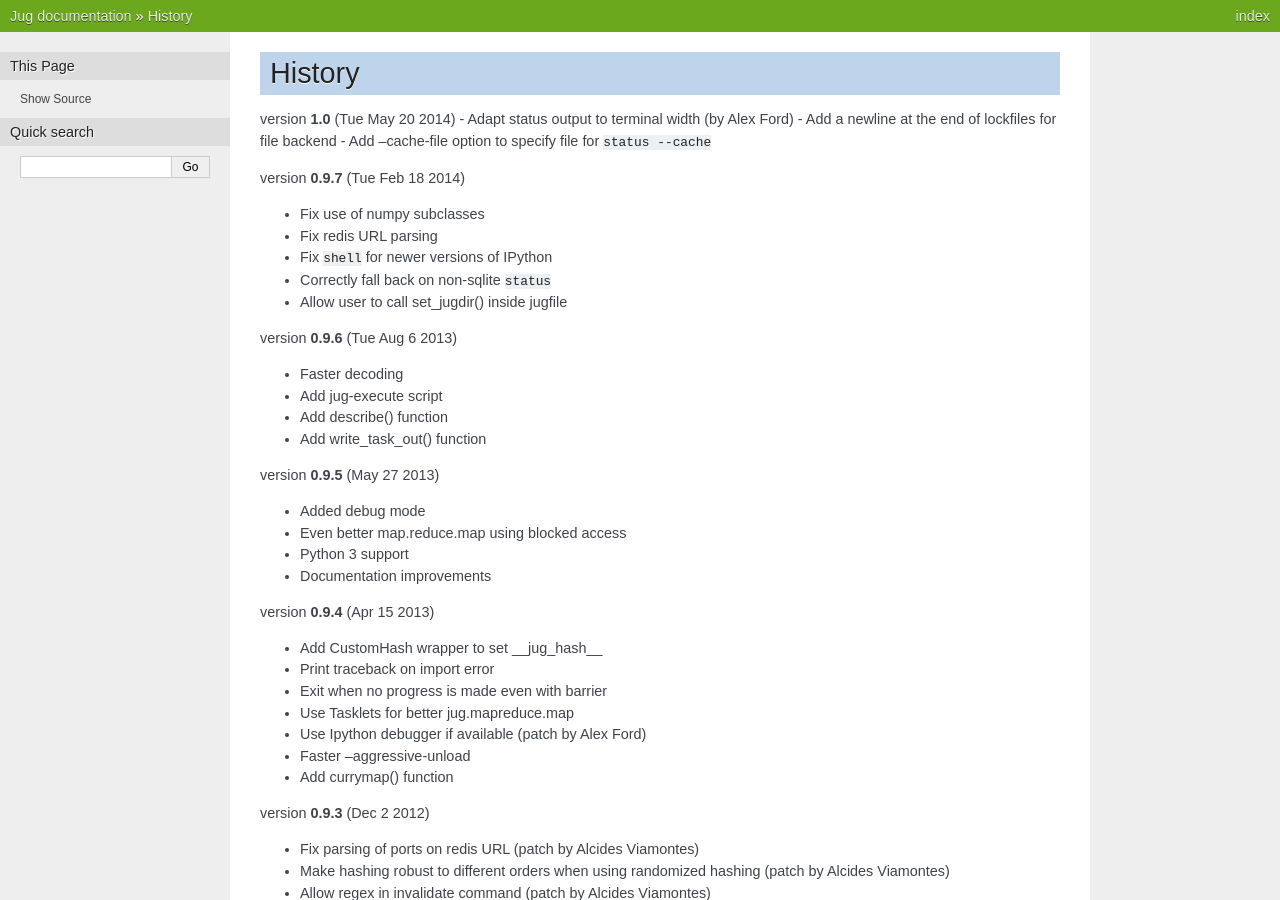
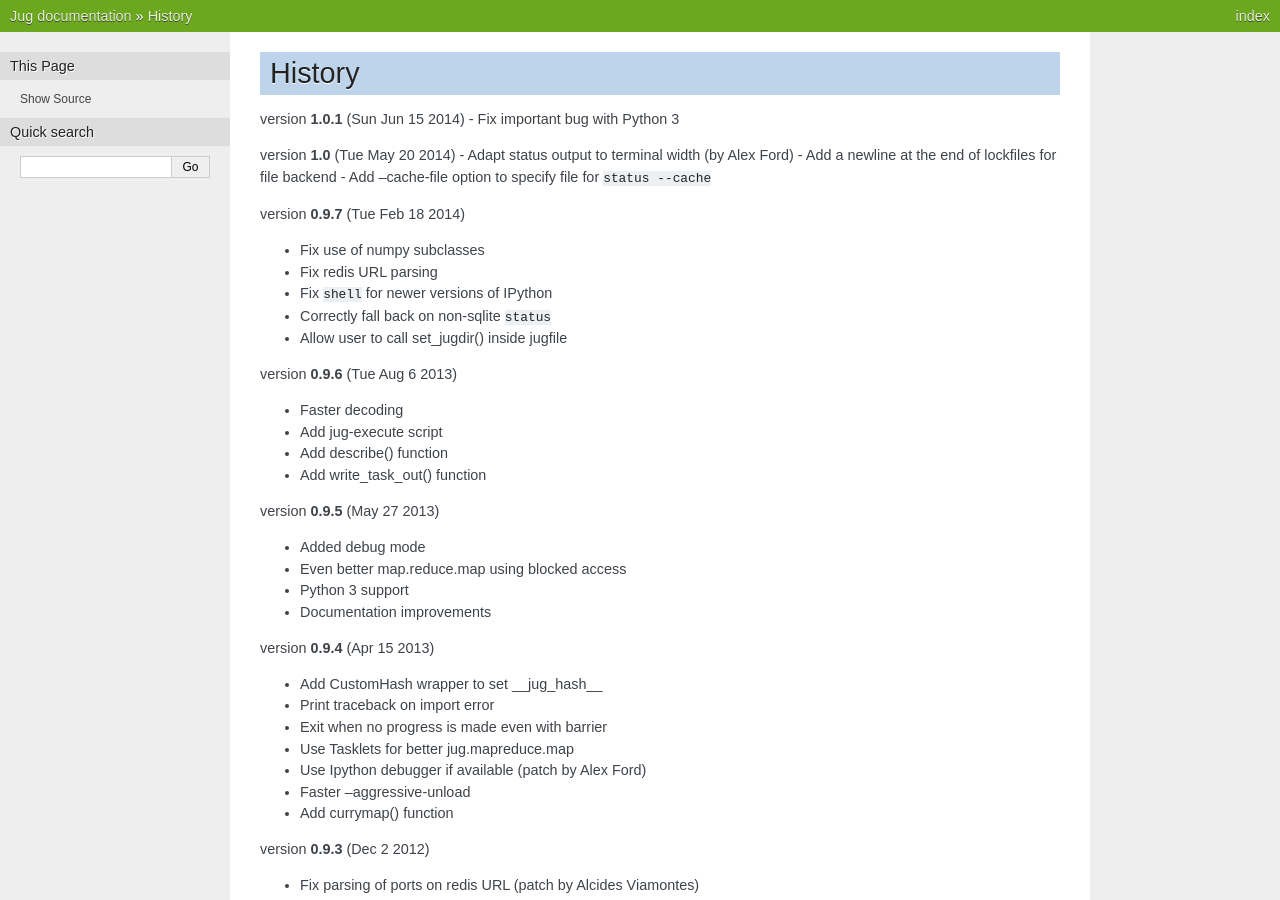
Before and after one commit to luispedro/jug, a Sphinx documentation site: the page built from docs/source/history.rst, in a window 1280 px wide and 900 px high. Built offline with Sphinx 7.4.7, drawn with Linux system fonts in a browser that asks for light colours; formulas are drawn with MathJax 3; the version number could not be read and is left out.

Commit message:
BLD New release: 1.0.1
Bugfix release for Python 3 (file backend would not name files
properly).

```diff
--- a/README.rst
+++ b/README.rst
@@ -87,6 +87,9 @@ Travis Build Status
 What's New
 ----------
 
+version **1.0.1** (Sun Jun 15 2014)
+- Fix important bug with Python 3
+
 version **1.0** (Tue May 20 2014)
 - Adapt status output to terminal width (by Alex Ford)
 - Add a newline at the end of lockfiles for file backend
--- a/docs/source/history.rst
+++ b/docs/source/history.rst
@@ -1,6 +1,10 @@
 =======
 History
 =======
+
+version **1.0.1** (Sun Jun 15 2014)
+- Fix important bug with Python 3
+
 version **1.0** (Tue May 20 2014)
 - Adapt status output to terminal width (by Alex Ford)
 - Add a newline at the end of lockfiles for file backend
```
Also changed, not shown: 1 other file.
